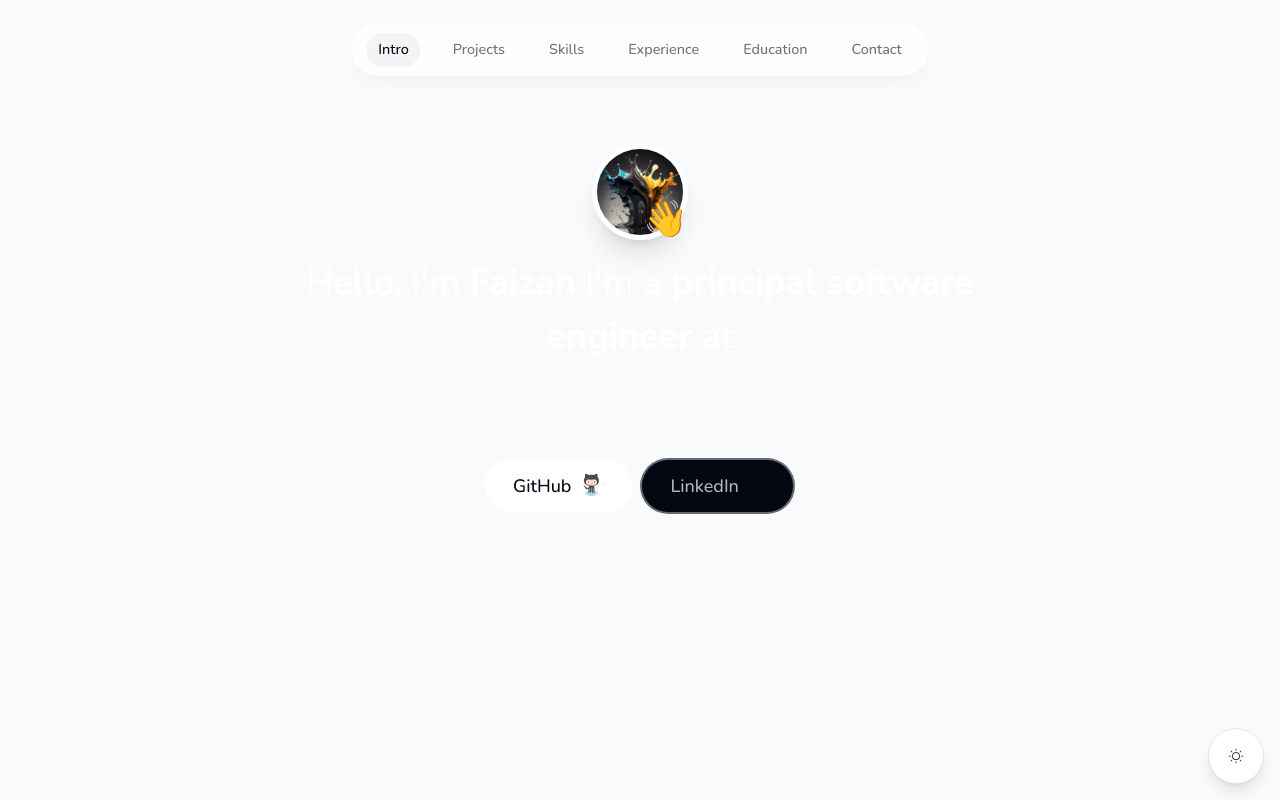
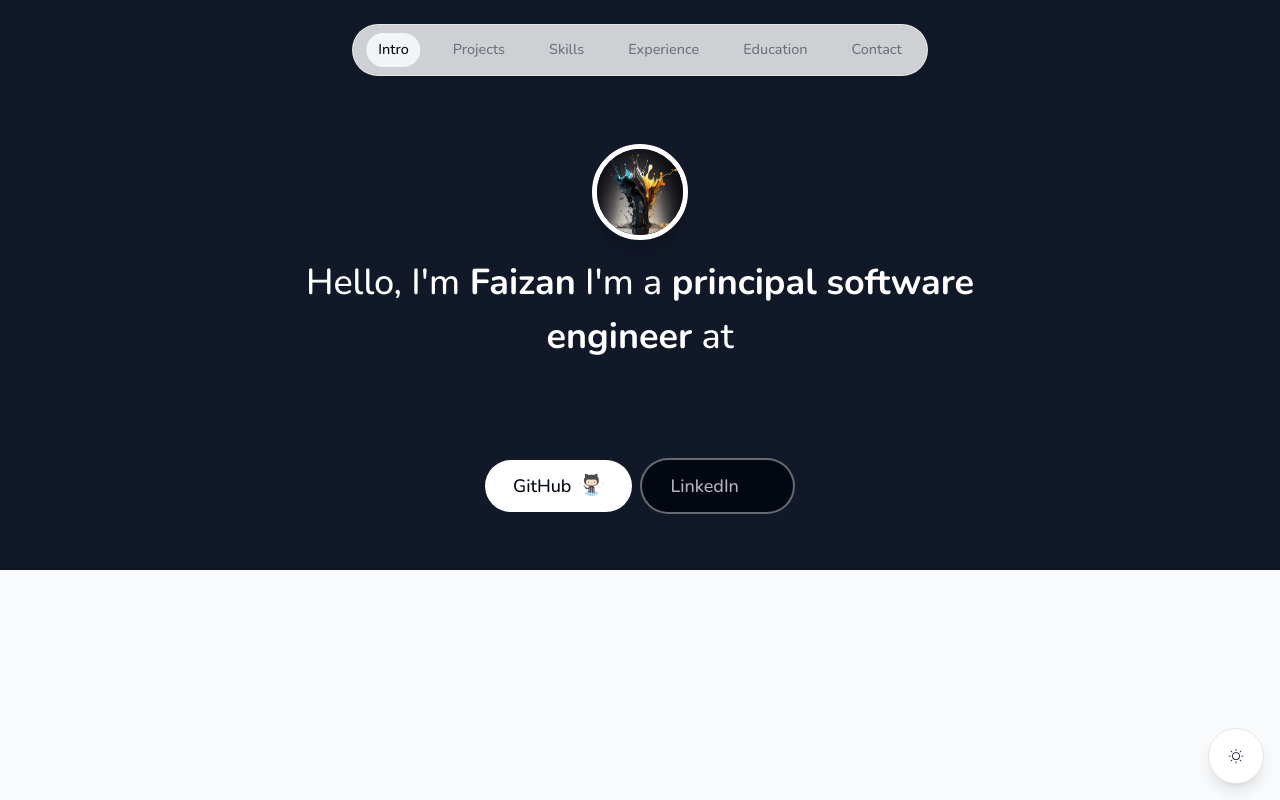
Before and after one commit to faizi2810/portfolio, a Next.js app: page / in a window 1280 px wide. Built offline with nearby package versions, Linux system fonts and the light colour scheme; some icons are missing.

Commit message:
shadcn avatar added and intro component updated

```diff
--- a/package.json
+++ b/package.json
@@ -9,6 +9,7 @@
     "lint": "next lint"
   },
   "dependencies": {
+    "@radix-ui/react-avatar": "^1.1.3",
     "@radix-ui/react-slot": "^1.1.2",
     "autoprefixer": "^10.4.20",
     "class-variance-authority": "^0.7.1",
--- a/src/components/intro.tsx
+++ b/src/components/intro.tsx
@@ -5,6 +5,11 @@ import { motion } from "framer-motion";
 import Image from "next/image";
 import { Icon } from "@iconify/react";
 import ChangingText from "./changing-text";
+import {
+  Avatar,
+  AvatarFallback,
+  AvatarImage,
+} from "@/components/ui/avatar"
 
 export default function Intro(){
     const {ref} = useSectionInView('Intro',0.10);
@@ -13,7 +18,7 @@ export default function Intro(){
         <section
           ref={ref}
           id="home"
-          className="mb-16 sm:mb-0 text-center scroll-mt-[100rem] particles-section pt-28 pb-14 sm:pt-36 sm:pb-18 w-full px-4"
+          className="mb-16 sm:mb-0 text-center scroll-mt-[100rem] particles-section pt-28 pb-14 sm:pt-36 sm:pb-18 w-full px-4 bg-[#111827]"
         >
           {/* <WaveBackground /> */}
           <div className="flex items-center justify-center">
@@ -26,15 +31,19 @@ export default function Intro(){
                   duration: 0.2,
                 }}
               >
-                <Image
+                {/* <Image
                   src="/temp.png"
-                  alt="Ricardo portrait"
+                  alt="Portrait"
                   width="192"
                   height="192"
                   quality="95"
                   priority={true}
                   className="h-24 w-24 rounded-full object-cover border-[0.35rem] border-white shadow-xl"
-                />
+                /> */}
+                <Avatar className="h-24 w-24 rounded-full object-cover border-[0.35rem] border-white shadow-xl">
+                  <AvatarImage src="/temp.png" alt="portrait" />
+                  <AvatarFallback>FA</AvatarFallback>
+                </Avatar>
               </motion.div>
 
               <motion.span
@@ -48,13 +57,13 @@ export default function Intro(){
                   duration: 0.7,
                 }}
               >
-                👋
+                {/* 👋 */}
               </motion.span>
             </div>
           </div>
 
           <motion.h1
-            className="mb-10 mt-4 px-0 sm:px-4 text-2xl font-medium !leading-[1.5] sm:text-4xl text-white max-w-[50rem] mx-auto min-h-[162px]"
+            className="mb-10 mt-4 px-0 sm:px-4 text-2xl font-medium !leading-[1.5] sm:text-4xl text-white max-w-[51rem] mx-auto min-h-[162px]"
             initial={{ opacity: 0, y: 100 }}
             animate={{ opacity: 1, y: 0 }}
           >
--- /dev/null
+++ b/src/components/ui/avatar.tsx
@@ -0,0 +1,50 @@
+"use client"
+
+import * as React from "react"
+import * as AvatarPrimitive from "@radix-ui/react-avatar"
+
+import { cn } from "@/lib/utils"
+
+const Avatar = React.forwardRef<
+  React.ElementRef<typeof AvatarPrimitive.Root>,
+  React.ComponentPropsWithoutRef<typeof AvatarPrimitive.Root>
+>(({ className, ...props }, ref) => (
+  <AvatarPrimitive.Root
+    ref={ref}
+    className={cn(
+      "relative flex h-10 w-10 shrink-0 overflow-hidden rounded-full",
+      className
+    )}
+    {...props}
+  />
+))
+Avatar.displayName = AvatarPrimitive.Root.displayName
+
+const AvatarImage = React.forwardRef<
+  React.ElementRef<typeof AvatarPrimitive.Image>,
+  React.ComponentPropsWithoutRef<typeof AvatarPrimitive.Image>
+>(({ className, ...props }, ref) => (
+  <AvatarPrimitive.Image
+    ref={ref}
+    className={cn("aspect-square h-full w-full", className)}
+    {...props}
+  />
+))
+AvatarImage.displayName = AvatarPrimitive.Image.displayName
+
+const AvatarFallback = React.forwardRef<
+  React.ElementRef<typeof AvatarPrimitive.Fallback>,
+  React.ComponentPropsWithoutRef<typeof AvatarPrimitive.Fallback>
+>(({ className, ...props }, ref) => (
+  <AvatarPrimitive.Fallback
+    ref={ref}
+    className={cn(
+      "flex h-full w-full items-center justify-center rounded-full bg-muted",
+      className
+    )}
+    {...props}
+  />
+))
+AvatarFallback.displayName = AvatarPrimitive.Fallback.displayName
+
+export { Avatar, AvatarImage, AvatarFallback }
```
Also changed, not shown: 1 other file (tests, documents, lock files or other folders).
